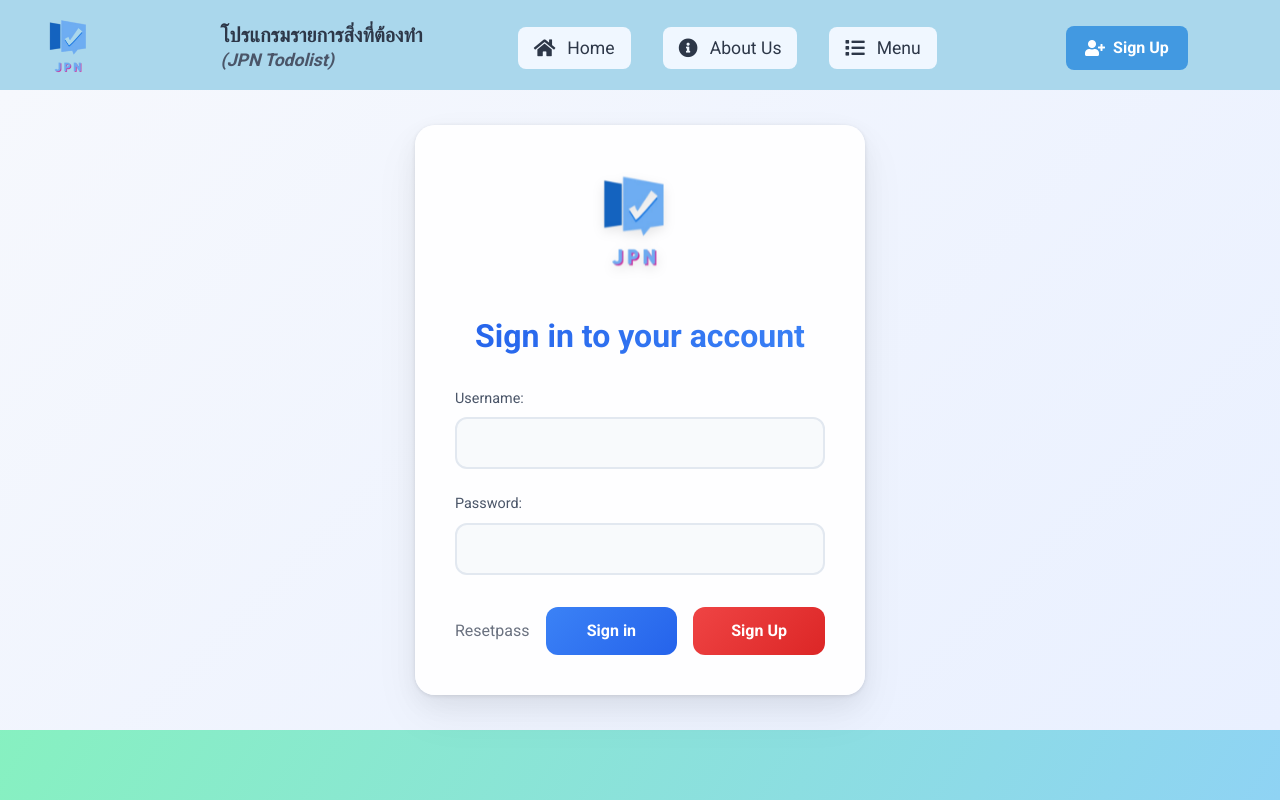
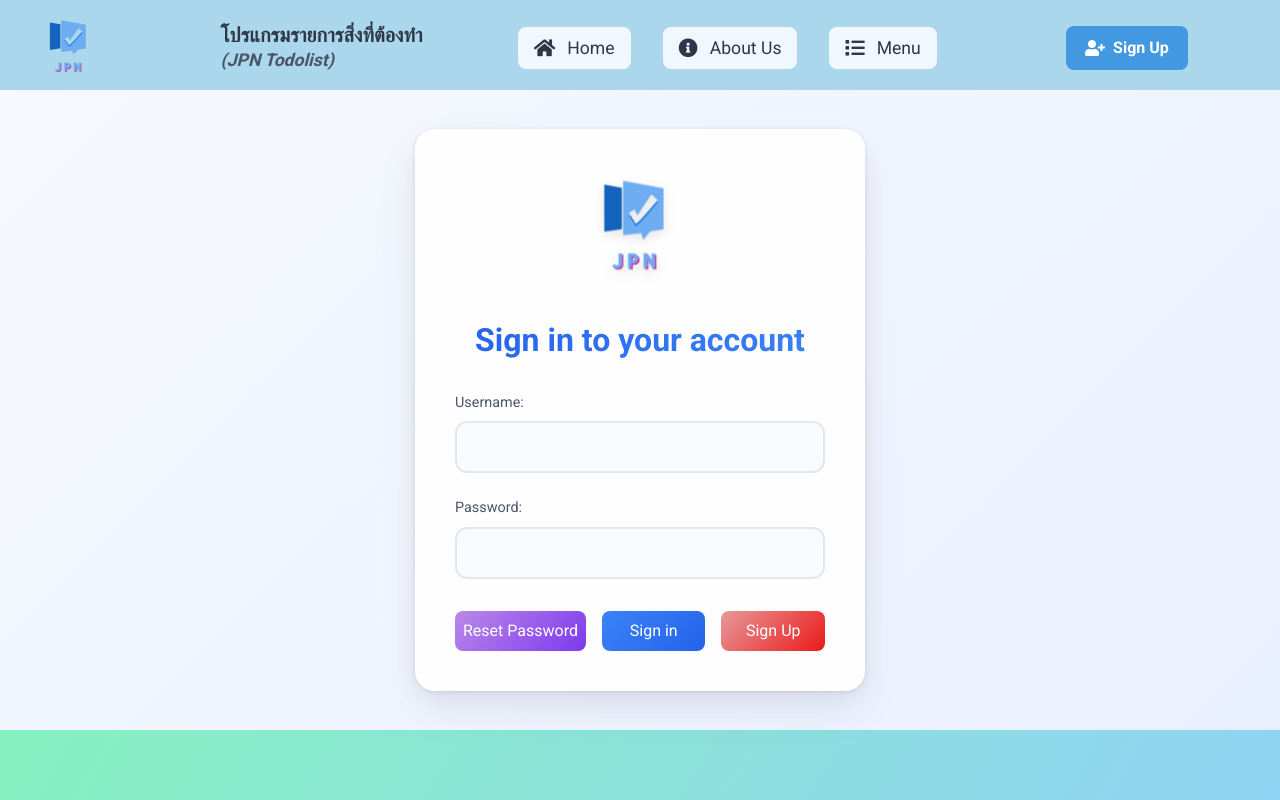
Before and after one commit to Poomlak/TODOLISTJPN, a React (Create React App) app in the folder jpn-project/: page /signin in a window 1280 px wide. Built offline with nearby package versions, Linux system fonts and the light colour scheme; some icons are missing.

Commit message:
แก้ปุ่มเปิดปิด password และ ปรับปุ่ม resetpassword

```diff
--- a/jpn-project/src/signin/Signin.css
+++ b/jpn-project/src/signin/Signin.css
@@ -119,10 +119,9 @@
 }
 
 .toggle-password-button:hover {
-  color: #3b82f6;
+  background-color: #ffffff;
 }
 
-/* Button group styles */
 .button-group {
   display: flex;
   align-items: center;
@@ -132,47 +131,75 @@
   animation: fadeIn 0.8s ease-out 0.3s backwards;
 }
 
-.signin-button, .sign_up {
-  padding: 0.75rem 1.5rem;
-  border-radius: 12px;
-  font-weight: 600;
-  font-size: 1rem;
-  transition: all 0.3s cubic-bezier(0.4, 0, 0.2, 1);
+.signin-button, .sign_up, .resetpass-button {
+  display: inline-block;
+  padding: 0.5rem 1.25rem;
+  font-weight: 500;
+  border-radius: 8px;
+  cursor: pointer;
+  transition: all 0.3s ease;
+  text-decoration: none;
+  text-align: center;
   position: relative;
   overflow: hidden;
+  border: none;
+  color: white;
 }
 
 .signin-button {
   background: linear-gradient(135deg, #3b82f6, #2563eb);
-  color: white;
-  border: none;
   flex: 1;
 }
 
 .sign_up {
-  background: linear-gradient(135deg, #ef4444, #dc2626);
-  color: white;
-  border: none;
+  background: linear-gradient(135deg, #e69a9a, #ec1818);
   flex: 1;
 }
 
-.signin-button:hover, .sign_up:hover {
-  transform: translateY(-2px);
-  box-shadow: 0 4px 12px rgba(0, 0, 0, 0.15);
+.resetpass-button {
+  background: linear-gradient(135deg, #ba88e9, #7c3aed);
+  padding: 0.5rem 0.5rem;
 }
 
-.resetpass-button {
-  color: #6b7280;
-  font-weight: 500;
-  cursor: pointer;
-  transition: all 0.3s ease;
-  text-decoration: none;
+/* Hover effects for all buttons */
+.signin-button:hover, .sign_up:hover, .resetpass-button:hover {
+  transform: translateY(-2px);
+  color: white;
+}
+
+.signin-button:hover {
+  box-shadow: 0 4px 12px rgba(59, 130, 246, 0.3);
+}
+
+.sign_up:hover {
+  box-shadow: 0 4px 12px rgba(239, 68, 68, 0.3);
 }
 
 .resetpass-button:hover {
-  color: #3b82f6;
-  text-decoration: none;
+  box-shadow: 0 4px 12px rgba(147, 51, 234, 0.3);
 }
+
+/* Shine animation for all buttons */
+.signin-button::before, .sign_up::before, .resetpass-button::before {
+  content: '';
+  position: absolute;
+  top: 0;
+  left: -100%;
+  width: 100%;
+  height: 100%;
+  background: linear-gradient(
+    120deg,
+    transparent,
+    rgba(255, 255, 255, 0.2),
+    transparent
+  );
+  transition: 0.5s;
+}
+
+.signin-button:hover::before, .sign_up:hover::before, .resetpass-button:hover::before {
+  left: 100%;
+}
+
 
 /* Animations */
 @keyframes fadeInDown {
@@ -202,6 +229,8 @@
   to { opacity: 1; }
 }
 
+
+
 /* Responsive styles */
 @media (max-width: 640px) {
   .signin-form {
--- a/jpn-project/src/signin/Signin.js
+++ b/jpn-project/src/signin/Signin.js
@@ -126,7 +126,7 @@ const Signin = () => {
             </div>
             <div className="button-group">
               <div onClick={goReset} className="resetpass-button">
-                Resetpass
+                Reset Password
               </div>
 
               <button type="submit" className="signin-button">
```
